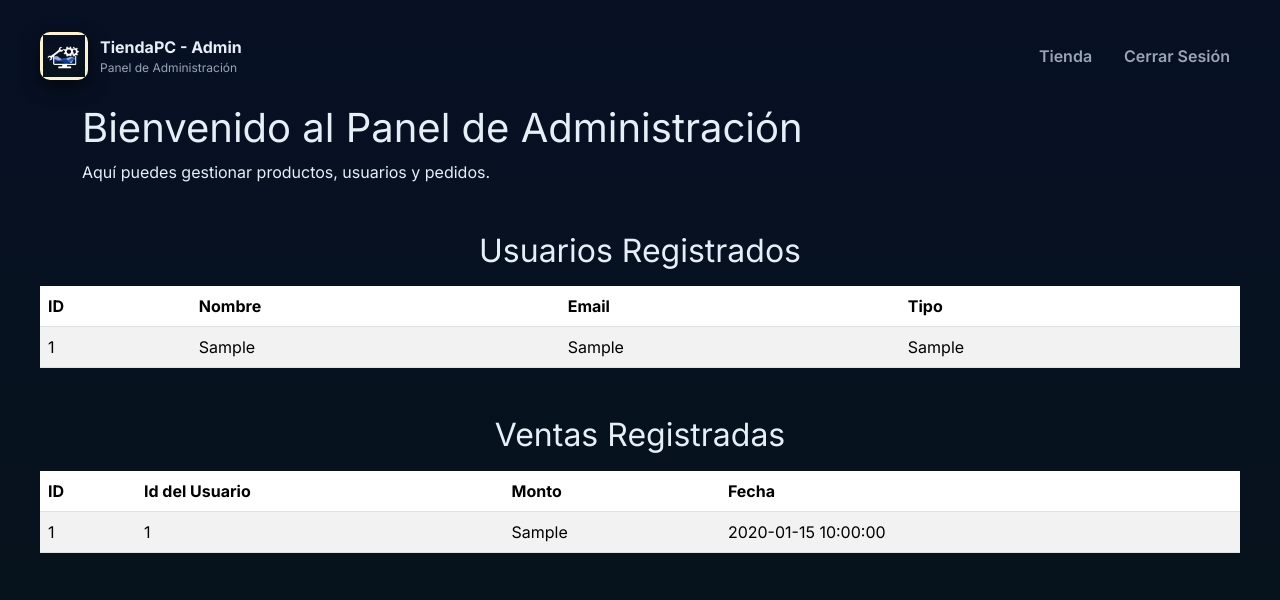
After one commit to lind4vazquez/proyectoweb, a PHP site: page /admin.php in a window 1280 px wide. The commit adds this page. Shown: the top 600 px of the page. Run offline with PHP 8.4, Linux system fonts and the light colour scheme; the visitor is signed in with stand-in values (Sample User, id 1); tables that the repository leaves empty or names only in its code hold one stand-in row (values such as "Sample post").

Commit message:
ya quedo la pagina de admin

```diff
--- /dev/null
+++ b/admin.php
@@ -0,0 +1,98 @@
+<?php
+session_start();
+include "conexion.php"; // <--- Conexión a tu BD
+
+if (!isset($_SESSION['usuario_id']) || $_SESSION['tipo'] !== 'admin') {
+    header("Location: index.php");
+    exit;
+}
+?>
+
+<!doctype html>
+<html lang="es">
+<head>
+  <meta charset="utf-8">
+  <meta name="viewport" content="width=device-width,initial-scale=1">
+  <title>Tienda PC - Demo</title>
+  <link href="https://cdn.jsdelivr.net/npm/bootstrap@5.3.2/dist/css/bootstrap.min.css" rel="stylesheet">
+  <link href="estilo.css" rel="stylesheet">
+  <link href="https://fonts.googleapis.com/css2?family=Inter:wght@300;400;600;700&display=swap" rel="stylesheet">
+</head>
+<body>
+<div class="wrap">
+
+  <!-- HEADER -->
+  <header>
+    <div class="logo">
+      <div class="mark">
+        <img src="img/logoPagina.jpg" alt="Logo">
+      </div>
+      <div>
+        <strong>TiendaPC - Admin</strong>
+        <div style="font-size:12px;color:var(--muted)">Panel de Administración</div>
+      </div>
+    </div>
+
+    <nav>
+      <a href="index.php">Tienda</a>
+      <a href="logout.php">Cerrar Sesión</a>
+    </nav>
+  </header>
+
+  <div class="container mt-4">
+    <h1>Bienvenido al Panel de Administración</h1>
+    <p>Aquí puedes gestionar productos, usuarios y pedidos.</p>
+    <!-- Contenido del panel de administración -->
+  </div>
+  <?php
+    // === CONSULTA USUARIOS ===
+    $usuarios = $conexion->query("SELECT id, usuario, correo, tipo FROM usuarios");
+
+    // === CONSULTA PEDIDOS ===
+    $pedidos = $conexion->query("SELECT id, id_usuario, monto, fecha FROM ventas");
+    ?>
+    <h2 class="mt-5 text-center">Usuarios Registrados</h2>
+    <table class="table table-striped mt-3">
+        <thead>
+            <tr>
+                <th>ID</th>
+                <th>Nombre</th>
+                <th>Email</th>
+                <th>Tipo</th>
+            </tr>
+        </thead>
+        <tbody>
+            <?php while($u = $usuarios->fetch_assoc()): ?>
+            <tr>
+                <td><?= $u['id'] ?></td>
+                <td><?= $u['usuario'] ?></td>
+                <td><?= $u['correo'] ?></td>
+                <td><?= $u['tipo'] ?></td>
+            </tr>
+            <?php endwhile; ?>
+        </tbody>
+    </table>
+    <h2 class="mt-5 text-center">Ventas Registradas</h2>
+    <table class="table table-striped mt-3">
+        <thead>
+            <tr>
+                <th>ID</th>
+                <th>Id del Usuario</th>
+                <th>Monto</th>
+                <th>Fecha</th>
+            </tr>
+        </thead>
+        <tbody>
+            <?php while($u = $pedidos->fetch_assoc()): ?>
+            <tr>
+                <td><?= $u['id'] ?></td>
+                <td><?= $u['id_usuario'] ?></td>
+                <td><?= $u['monto'] ?></td>
+                <td><?= $u['fecha'] ?></td>
+            </tr>
+            <?php endwhile; ?>
+        </tbody>
+    </table>
+
+</body>
+</html>
--- a/index.php
+++ b/index.php
@@ -16,7 +16,7 @@
   <header>
     <div class="logo">
       <div class="mark">
-        <img src="imagenes/logo.png" alt="Logo">
+        <img src="img/logoPagina.jpg" alt="Logo">
       </div>
       <div>
         <strong>TiendaPC</strong>
@@ -29,7 +29,7 @@
     </div>
 
     <nav>
-      <a href="#">Inicio</a>
+      <a href="index.php">Inicio</a>
       <a href="sesion.html">Ingresar</a>
       <a href="config.php">Configura tu PC</a>
     </nav>
```
Also changed, not shown: logout.php (added, +13 -0 lines), procesar_login.php (+20 -7 lines), procesar_registro.php (+9 -3 lines), registro.html (+3 -9 lines), sesion.html (+2 -9 lines), img/logoPagina.jpg (added).
